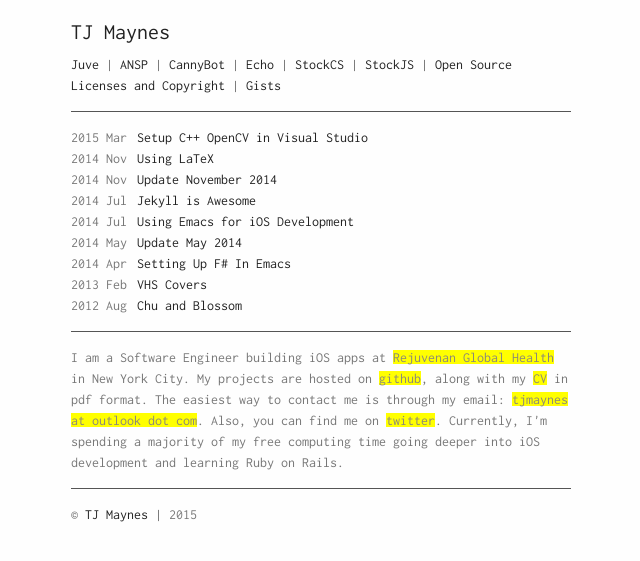
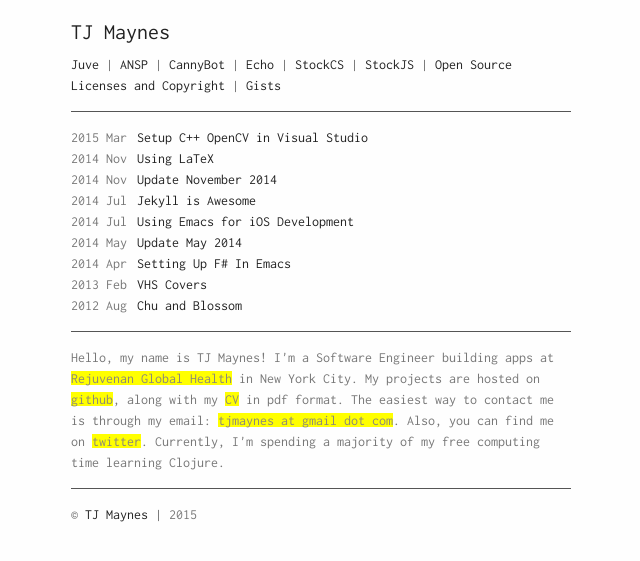
Before and after one commit to embaron/tjmaynes.github.io, a Jekyll site: the page built from index.html, in a window 1280 px wide. Shown: the top 561 px of the page, without its empty margins (319-959 px from the left). Built offline with Jekyll 4.4.1, drawn with Linux system fonts in a browser that asks for light colours.

Commit message:
I like Clojure and Im going to start learning clojure.

```diff
--- a/_includes/about.html
+++ b/_includes/about.html
@@ -1,12 +1,12 @@
 <div id="about">
-    <p>I am a Software Engineer building iOS apps at <a
+    <p>Hello, my name is TJ Maynes! I'm a Software Engineer building apps at <a
         href="https://www.rejuvenan.com/" target="_blank">Rejuvenan Global
         Health</a> in New York City. My projects are
     hosted on <a href="https://www.github.com/tjmaynes/"
         target="_blank">github</a>, along with my <a href="/cv.pdf">CV</a> in pdf
     format. The easiest way to contact me is through my email: <a
-        href="mailto:tjmaynes@outlook.com">tjmaynes at outlook dot com</a>. Also,
+        href="mailto:tjmaynes@gmail.com">tjmaynes at gmail dot com</a>. Also,
     you can find me on <a href="https://www.twitter.com/tjmaynes/"
         target="_blank">twitter</a>. Currently, I'm spending a majority of my
-    free computing time going deeper into iOS development and learning Ruby on Rails.</p>
+    free computing time learning Clojure.</p>
 </div>
--- a/_includes/footer.html
+++ b/_includes/footer.html
@@ -1,3 +1,3 @@
 <footer>
-  © <a href="mailto:tjmaynes@outlook.com">TJ Maynes</a> | 2015
+  © <a href="mailto:tjmaynes@gmail.com">TJ Maynes</a> | 2015
 </footer>
--- a/_includes/head.html
+++ b/_includes/head.html
@@ -2,7 +2,7 @@
   <title>{{ site.author }}</title>
   <meta charset="utf-8">
   <meta name="author" content="TJ Maynes">
-  <meta name="description" content="I'm a Software Engineer building iOS apps in NYC. I'm spending a majority of my free time diving deeper into iOS development and learning Ruby on Rails.">
+  <meta name="description" content="I'm a Software Engineer building great things in New York City.">
   <meta name="viewport" content="width=device-width, initial-scale=1, user-scalable=no">
   <style>
     {% include style.css %}
--- a/atom.xml
+++ b/atom.xml
@@ -9,7 +9,7 @@
   <id>http://www.tjmaynes.com/</id>
   <author>
     <name>TJ Maynes</name>
-    <email>tjmaynes@outlook.com</email>
+    <email>tjmaynes@gmail.com</email>
   </author>
   {% for post in site.posts %}
   <entry>
--- a/rss.xml
+++ b/rss.xml
@@ -15,7 +15,7 @@
       <title>{{ post.title }}</title>
       <link>http://tjmaynes.com{{ post.url }}</link>
       <pubDate>{{ post.date | date: "%a, %d %b %Y %H:%M:%S %z" }}</pubDate>
-      <author>TJ Maynes (tjmaynes@outlook.com)</author>
+      <author>TJ Maynes (tjmaynes@gmail.com)</author>
       <guid>http://tjmaynes.com{{ post.id }}</guid>
       <description>{{ post.content | xml_escape }}</description>
     </item>
```
Also changed, not shown: 1 other file.
